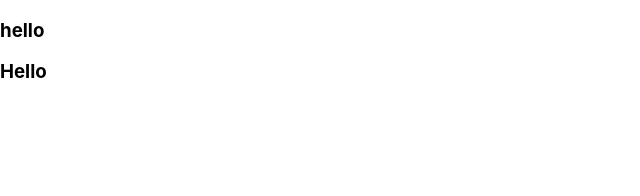
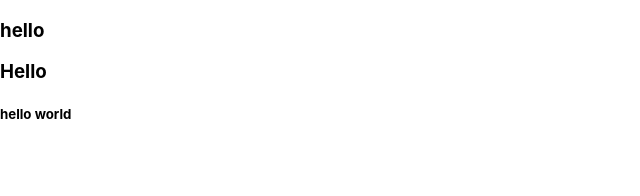
Before and after one commit to Dina2703/test-fetch-mongodb, a Next.js app: page / in a window 1280 px wide. Shown: the top 196 px of the page, without its empty margins (0-640 px from the left). Built offline with nearby package versions, Linux system fonts and the light colour scheme.

Commit message:
testing deployment

```diff
--- a/pages/index.js
+++ b/pages/index.js
@@ -12,6 +12,7 @@ export default function Home() {
       <h3>hello</h3>
       <div>
         <h3>Hello</h3>
+        <h5>hello world</h5>
       </div>
     </div>
   );
```
